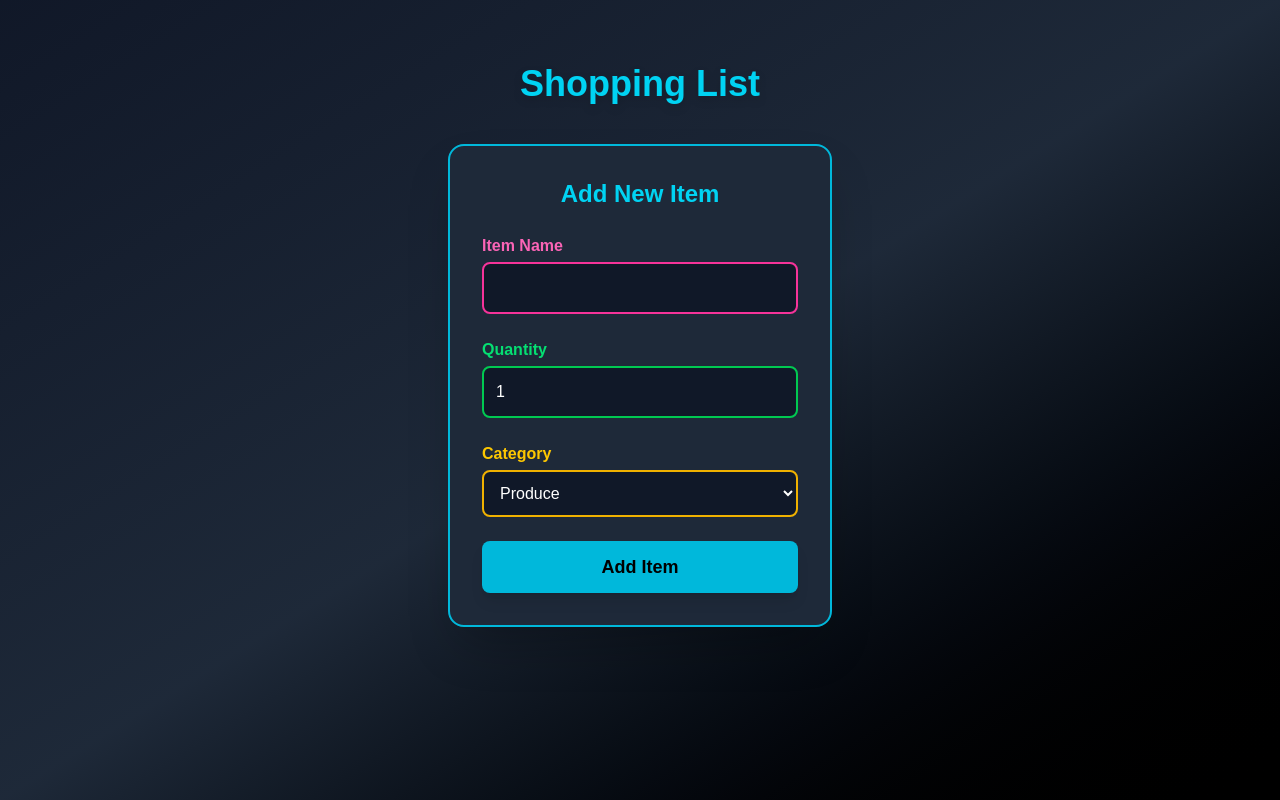
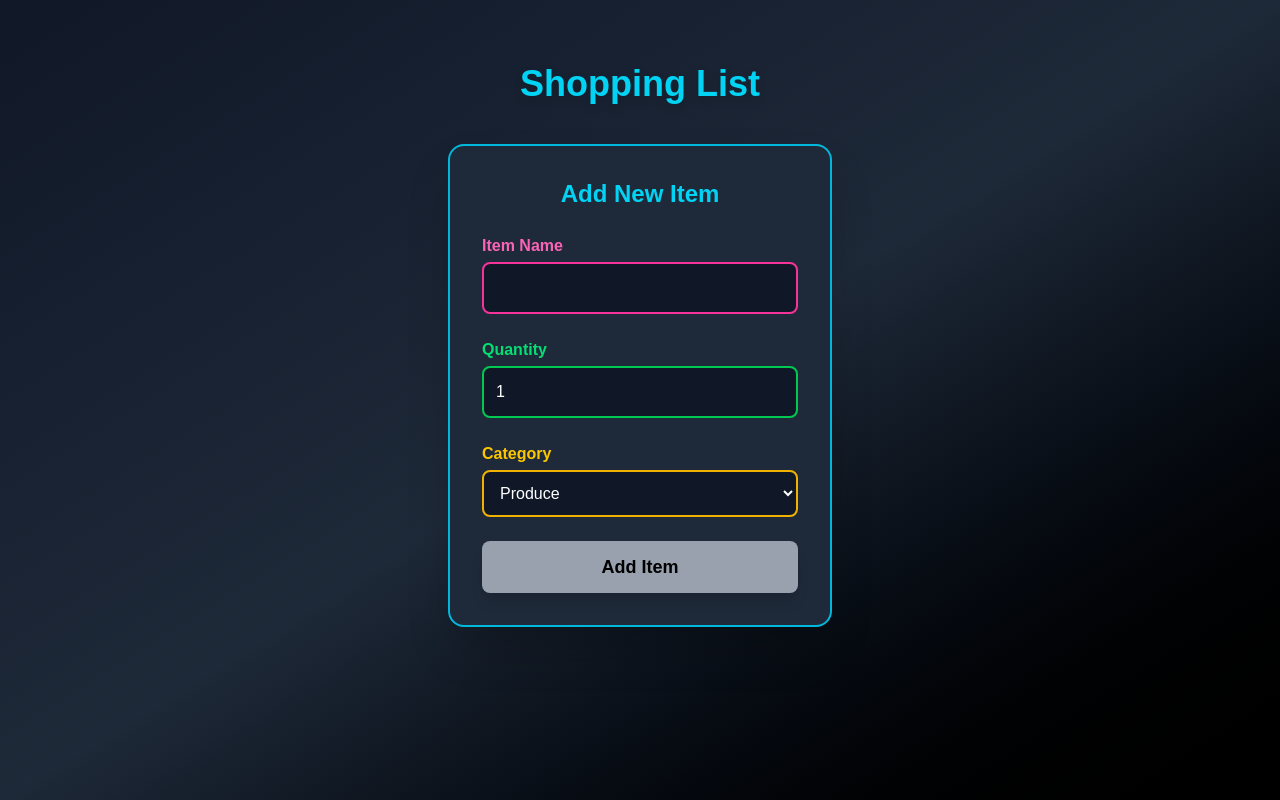
Before and after one commit to AsadSait1998/cprg306-assignments, a Next.js app: page /week-4 in a window 1280 px wide. Built offline with nearby package versions, Linux system fonts and the light colour scheme.

Commit message:
Update new-item.js

```diff
--- a/app/week-4/new-item.js
+++ b/app/week-4/new-item.js
@@ -6,9 +6,21 @@ export default function NewItem() {
   const [name, setName] = useState("");
   const [quantity, setQuantity] = useState(1);
   const [category, setCategory] = useState("produce");
+  const [nameTouched, setNameTouched] = useState(false);
+
+  const handleBlur = () => {
+    setNameTouched(true);
+  };
+
+  const isNameValid = name.length >= 2;
 
   const handleSubmit = (e) => {
     e.preventDefault();
+
+    if (!isNameValid) {
+      alert("Name must be at least 2 characters long.");
+      return;
+    }
 
     const item = { name, quantity, category };
     console.log(item);
@@ -48,15 +60,26 @@ export default function NewItem() {
           required
           value={name}
           onChange={(e) => setName(e.target.value)}
-          className="
+          onBlur={handleBlur}
+          className={`
             bg-gray-900
-            border-2 border-pink-500
+            border-2
             p-3
             rounded-lg
             text-white
             focus:ring-4 focus:ring-pink-400
-          "
+            ${
+              !isNameValid && nameTouched
+                ? "border-red-500"
+                : "border-pink-500"
+            }
+          `}
         />
+        {!isNameValid && nameTouched && (
+          <p className="text-red-500">
+            Name must be at least 2 characters long.
+          </p>
+        )}
       </div>
 
       {/* Quantity */}
@@ -112,7 +135,8 @@ export default function NewItem() {
       {/* Button */}
       <button
         type="submit"
-        className="
+        disabled={!isNameValid}
+        className={`
           w-full
           bg-cyan-500
           hover:bg-cyan-400
@@ -123,9 +147,14 @@ export default function NewItem() {
           text-lg
           shadow-lg
           transition
-        "
+          ${
+            !isNameValid
+              ? "bg-gray-400 cursor-not-allowed"
+              : "bg-cyan-500 hover:bg-cyan-400"
+          }
+        `}
       >
-         Add Item
+        Add Item
       </button>
     </form>
   );
```
